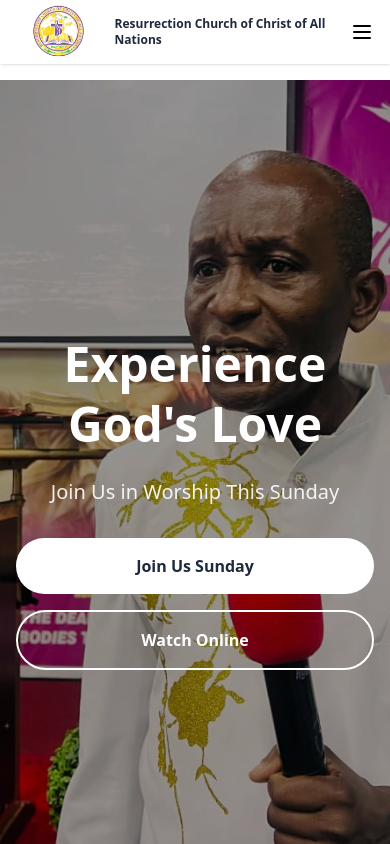
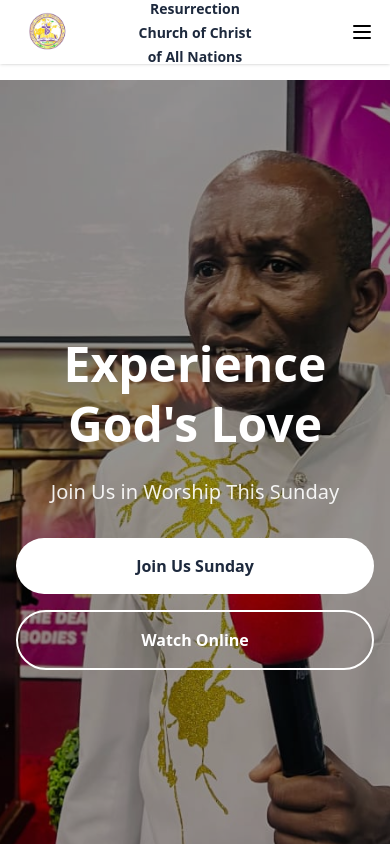
Before and after one commit to FavourShah/RCCAN-SITE, a React (Vite) app: page / in a window 390 px wide. Shown: the top 844 px of the page. Built offline with nearby package versions, Linux system fonts and the light colour scheme.

Commit message:
another navabr update

```diff
--- a/src/components/Navbar.jsx
+++ b/src/components/Navbar.jsx
@@ -13,17 +13,25 @@ const Navbar = () => {
     <nav className="fixed w-full bg-white/80 backdrop-blur-md z-50 shadow-sm">
       <div className="max-w-7xl mx-auto px-4 sm:px-6 lg:px-8">
         <div className="flex justify-between items-center h-16">
-          <div className="flex items-center space-x-3">
-            <div className="w-24 h-18 flex items-center justify-center">
+          <div className="flex items-center w-full justify-between md:justify-start">
+            <div className="flex items-center flex-shrink-0 w-1/3 md:w-24">
               <img
                 src="/images/logo.png"
                 alt="Church Logo"
-                className="w-24 h-18 p-1 object-contain"
+                className="w-16 h-16 p-1 object-contain"
               />
             </div>
-            <span className="text-xs sm:text-sm md:text-lg lg:text-xl font-bold text-slate-800">
-              Resurrection Church of Christ of All Nations
-            </span>
+            <div className="flex-1 text-center md:text-left">
+              <span className="text-sm sm:text-base md:text-lg lg:text-xl font-bold text-slate-800">
+                Resurrection Church of Christ of All Nations
+              </span>
+            </div>
+            <button
+              className="md:hidden flex-shrink-0 w-1/3 flex justify-end"
+              onClick={() => setIsMenuOpen(!isMenuOpen)}
+            >
+              {isMenuOpen ? <X className="w-6 h-6" /> : <Menu className="w-6 h-6" />}
+            </button>
           </div>
 
           <div className="hidden md:flex space-x-8">
@@ -43,13 +51,6 @@ const Navbar = () => {
               Contact
             </Link>
           </div>
-
-          <button
-            className="md:hidden"
-            onClick={() => setIsMenuOpen(!isMenuOpen)}
-          >
-            {isMenuOpen ? <X className="w-6 h-6" /> : <Menu className="w-6 h-6" />}
-          </button>
         </div>
       </div>
 
@@ -58,35 +59,35 @@ const Navbar = () => {
           <div className="px-2 pt-2 pb-3 space-y-1">
             <Link
               to="/"
-              className="block px-3 py-2 text-slate-700 hover:text-blue-600"
+              className="block px-3 py-2 text-slate-700 hover:text-blue-600 font-medium"
               onClick={handleLinkClick}
             >
               Home
             </Link>
             <Link
               to="/about"
-              className="block px-3 py-2 text-slate-700 hover:text-blue-600"
+              className="block px-3 py-2 text-slate-700 hover:text-blue-600 font-medium"
               onClick={handleLinkClick}
             >
               About
             </Link>
             <Link
               to="/services"
-              className="block px-3 py-2 text-slate-700 hover:text-blue-600"
+              className="block px-3 py-2 text-slate-700 hover:text-blue-600 font-medium"
               onClick={handleLinkClick}
             >
               Services
             </Link>
             <Link
               to="/gallery"
-              className="block px-3 py-2 text-slate-700 hover:text-blue-600"
+              className="block px-3 py-2 text-slate-700 hover:text-blue-600 font-medium"
               onClick={handleLinkClick}
             >
               Gallery
             </Link>
             <Link
               to="/contact"
-              className="block px-3 py-2 text-slate-700 hover:text-blue-600"
+              className="block px-3 py-2 text-slate-700 hover:text-blue-600 font-medium"
               onClick={handleLinkClick}
             >
               Contact
```
